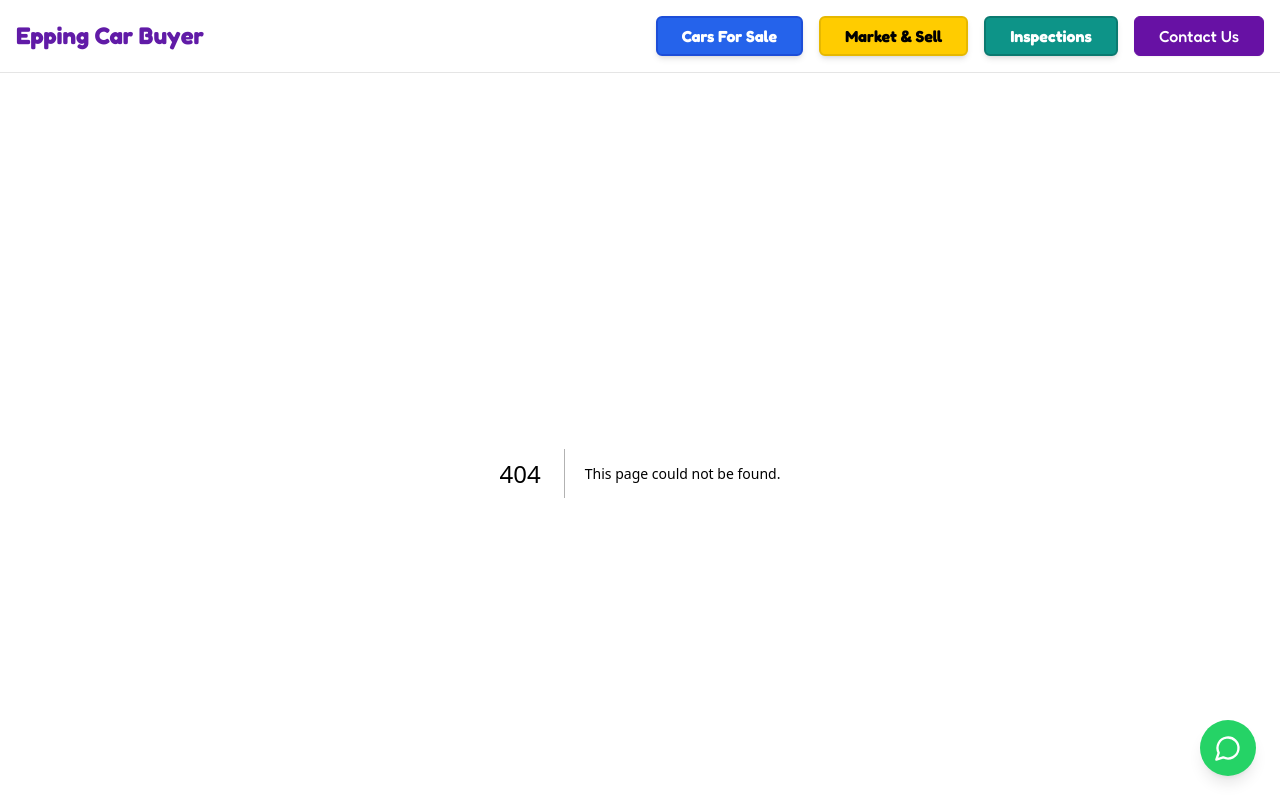
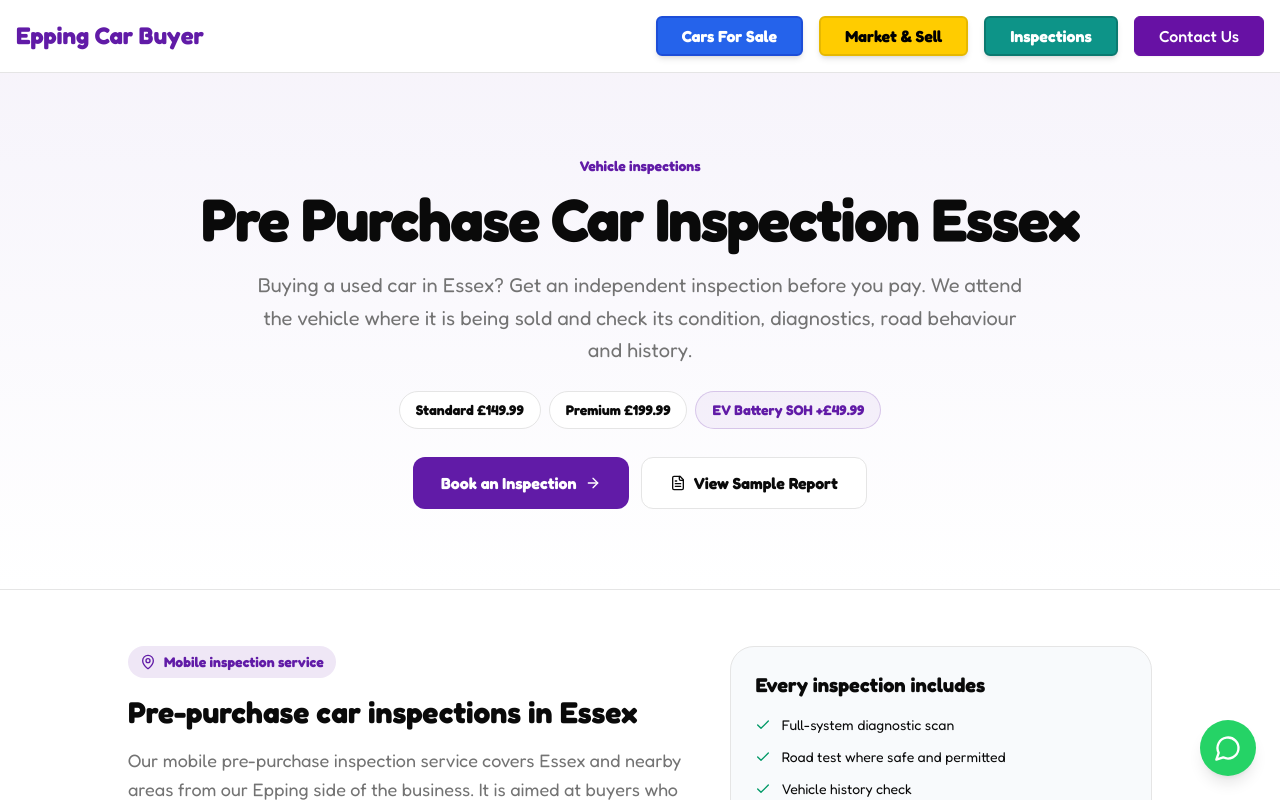
Before and after one commit to flyingfenman/EppingCarBuyer, a Next.js app: page /pre-purchase-car-inspection-essex in a window 1280 px wide. Before the commit this address had no page. Shown: the top 800 px of the page. Built offline with nearby package versions, Linux system fonts and the light colour scheme.

Commit message:
Add Essex pre-purchase inspection landing page

```diff
--- /dev/null
+++ b/app/pre-purchase-car-inspection-essex/page.tsx
@@ -0,0 +1,33 @@
+import type { Metadata } from "next"
+import { LocalInspectionPage } from "@/components/vehicle-inspections/local-inspection-page"
+
+const canonicalPath = "/pre-purchase-car-inspection-essex"
+
+export const metadata: Metadata = {
+  title: "Pre Purchase Car Inspection Essex | Epping Car Buyer",
+  description:
+    "Independent pre-purchase car inspections across Essex from £149.99. Diagnostic scan, road test, history check, same-day report and optional EV battery SOH testing.",
+  alternates: { canonical: canonicalPath },
+  openGraph: {
+    title: "Pre Purchase Car Inspection Essex | Epping Car Buyer",
+    description: "Independent mobile used-car inspections across Essex from £149.99.",
+    url: canonicalPath,
+    type: "website",
+  },
+}
+
+export default function PrePurchaseCarInspectionEssexPage() {
+  return (
+    <LocalInspectionPage
+      brandName="Epping Car Buyer"
+      siteUrl="https://www.eppingcarbuyer.com"
+      keyword="Pre Purchase Car Inspection Essex"
+      city="Essex"
+      areaType="AdministrativeArea"
+      canonicalPath={canonicalPath}
+      intro="Buying a used car in Essex? Get an independent inspection before you pay. We attend the vehicle where it is being sold and check its condition, diagnostics, road behaviour and history."
+      localCopy="Our mobile pre-purchase inspection service covers Essex and nearby areas from our Epping side of the business. It is aimed at buyers who want more than an advert, short test drive or dealer description before committing to a used car."
+      nearbyAreas={["Epping", "Loughton", "Harlow", "Brentwood", "Chelmsford", "Ongar", "Chigwell"]}
+    />
+  )
+}
```
